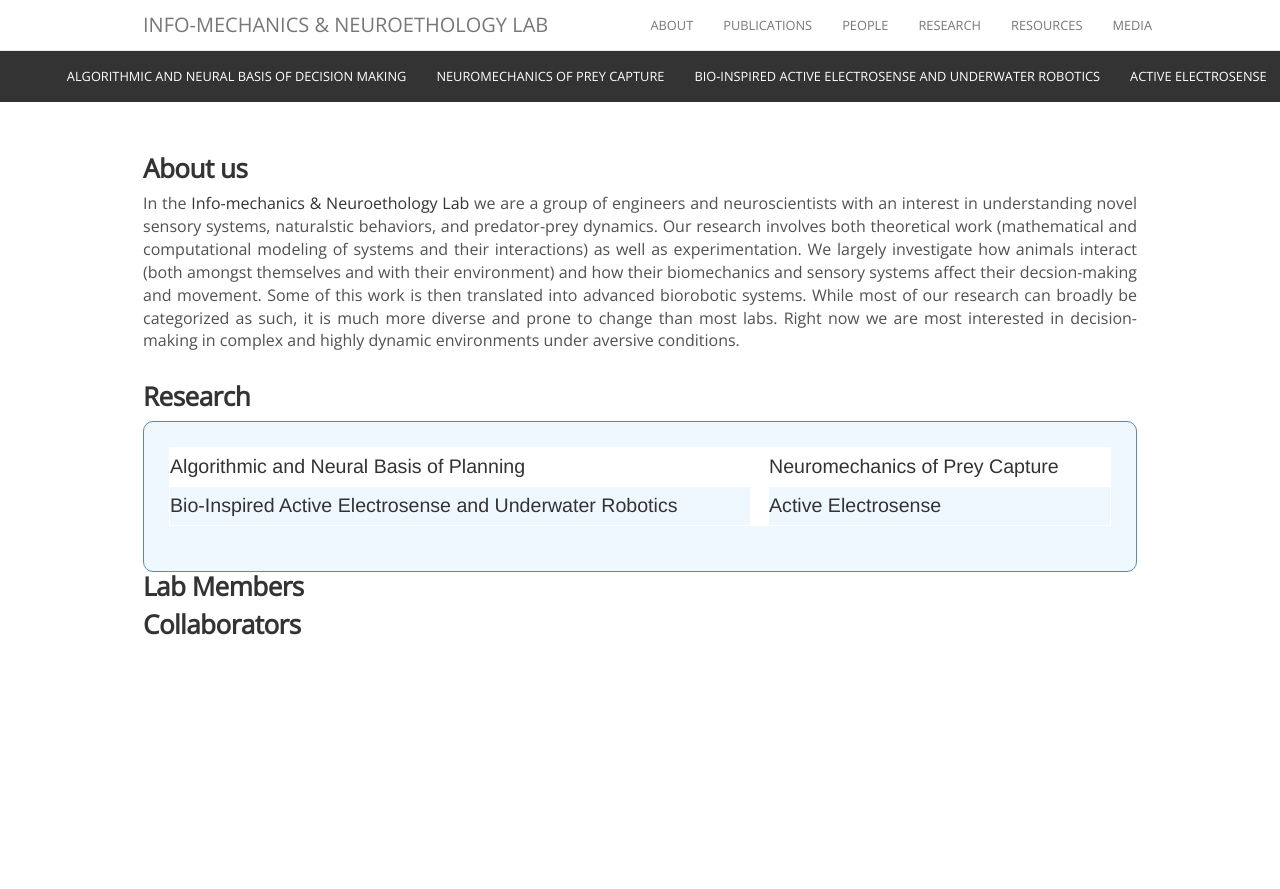
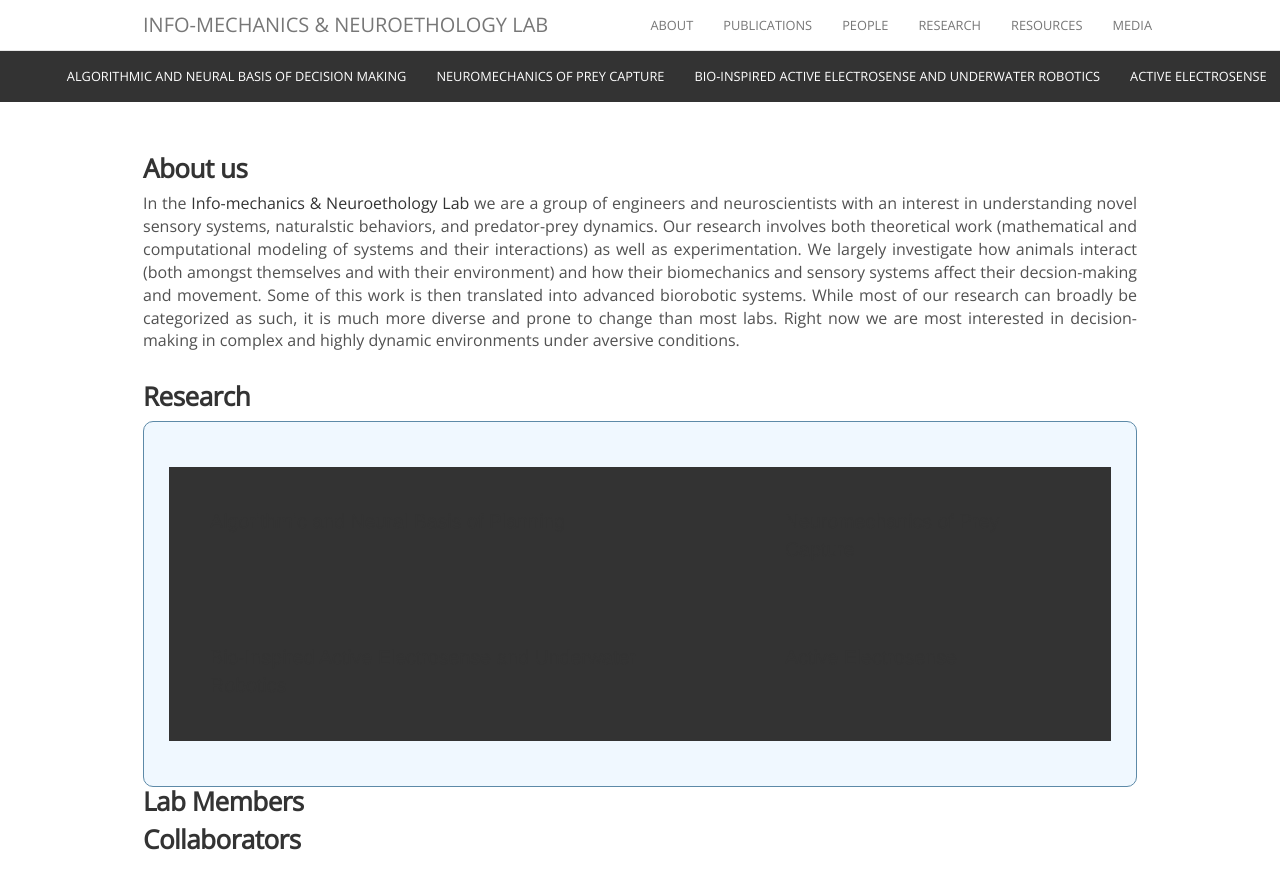
Before and after one commit to maciverlab/maciverlab.github.io, a Jekyll site: the page built from about.html, in a window 1280 px wide. Shown: the top 889 px of the page. Built offline with Jekyll 4.4.1, drawn with Linux system fonts in a browser that asks for light colours; nearby versions of some CDN libraries; comment, search, counter and statistics services are not loaded.

Commit message:
Update about.html

```diff
--- a/about.html
+++ b/about.html
@@ -30,7 +30,7 @@ permalink: /about/
 
 <div class="container" style="margin-top:100px">
        <h3>About us</h3>
-       <p width="100%" style="text-align:justify;">In the <a class="research" href="{{ site.baseurl }}">Info-mechanics &amp;
+       <p width="100%" style="text-align:justify;">In the <a class="research" href="{{ site.url }}">Info-mechanics &amp;
               Neuroethology Lab</a> we are a group of engineers and neuroscientists with an interest in
               understanding novel sensory systems, naturalstic behaviors, and predator-prey dynamics. Our research
               involves both theoretical work (mathematical and computational modeling of systems and their interactions) as well
@@ -41,7 +41,7 @@ permalink: /about/
               in complex and highly dynamic environments under aversive conditions.</p>
        <h3>Research</h3>
        <div class="w3-container" style="   background: #f0f8ff; padding: 25px; border-radius:10px; border: 1px solid #5d8aa8">
-              <table class="media">
+              <table class="research">
                  <tr>
                      <td><a class="research" href="{{ site.baseurl }}{% link _projects/planning.md %}">Algorithmic and Neural Basis of Planning</a></td>
                      <td><a class="research" href="{{ site.baseurl }}{% link _projects/neuromechanics.md %}">Neuromechanics of Prey Capture</a></td>
```
